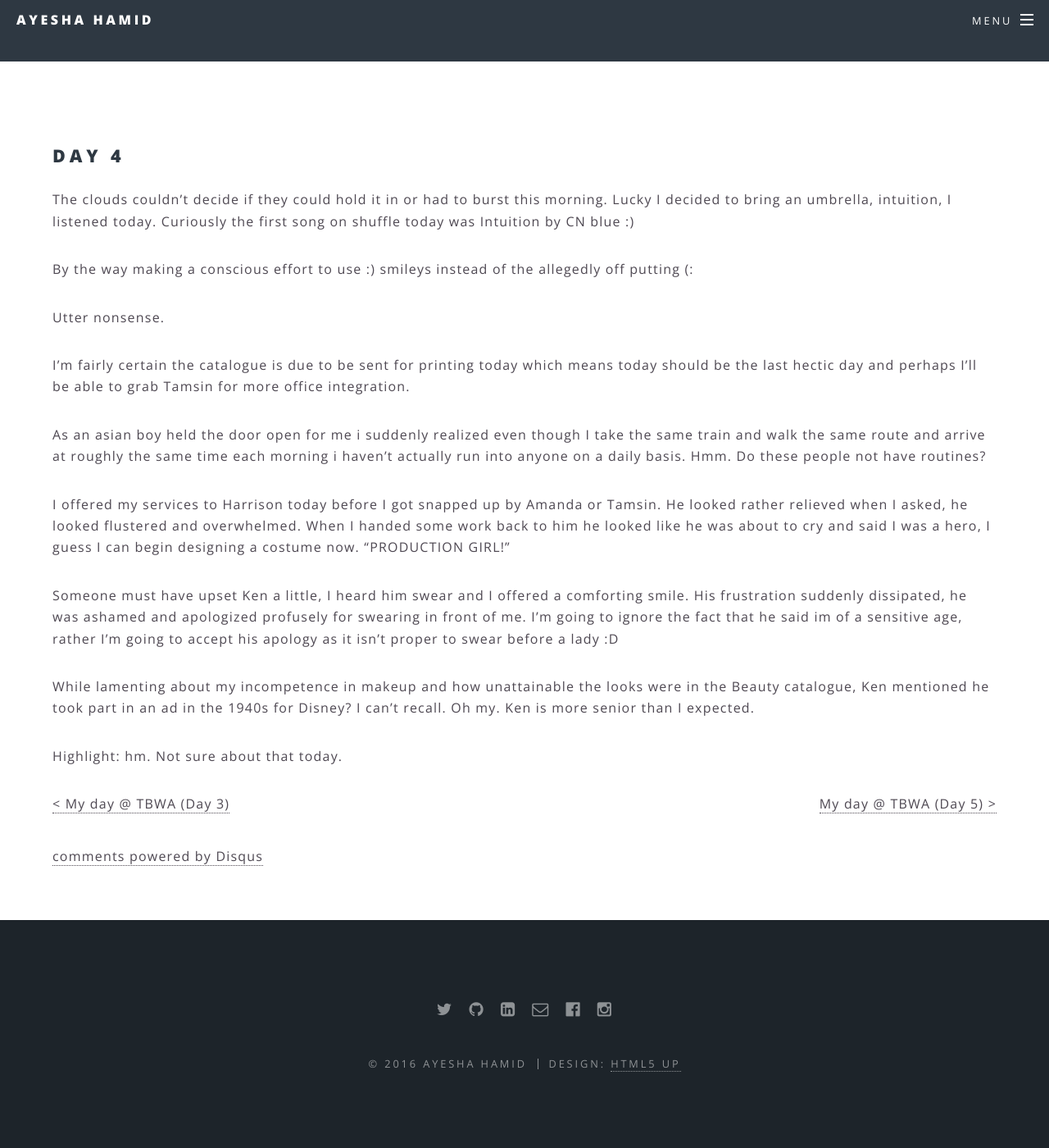
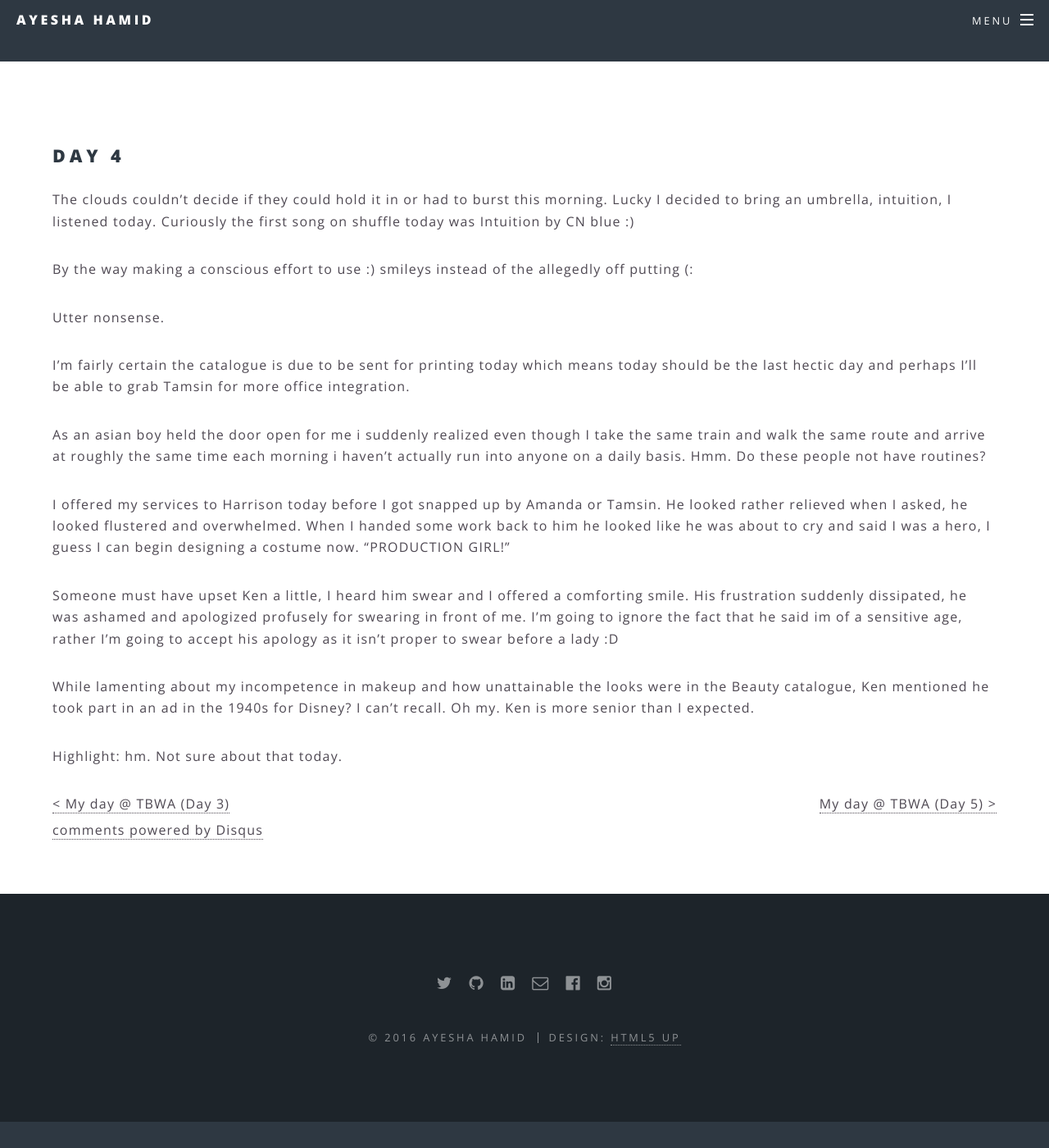
Before and after one commit to ayeshahamid/ayeshahamid.github.io, a Jekyll site: the page built from _posts/2016-06-07-my-day-at-tbwa-day-4.md, in a window 1280 px wide and 1400 px high, scrolled down 150 px. Shown: the whole window at 82% size. Built offline with Jekyll 4.4.1, drawn with Linux system fonts in a browser that asks for light colours; comment, search, counter and statistics services are not loaded; after the commit the page ends 1518 px from its top, so only the background shows below that.

Commit message:
Reduce disqus top padding

```diff
--- a/css/main.scss
+++ b/css/main.scss
@@ -1855,5 +1855,5 @@ $baseurl: '{{ site.baseurl }}/images';
 /* Disqus */
 
 	#disqus_thread {
-		padding-top: 4em;
-	}
+		padding-top: 2em;
+	}
```
